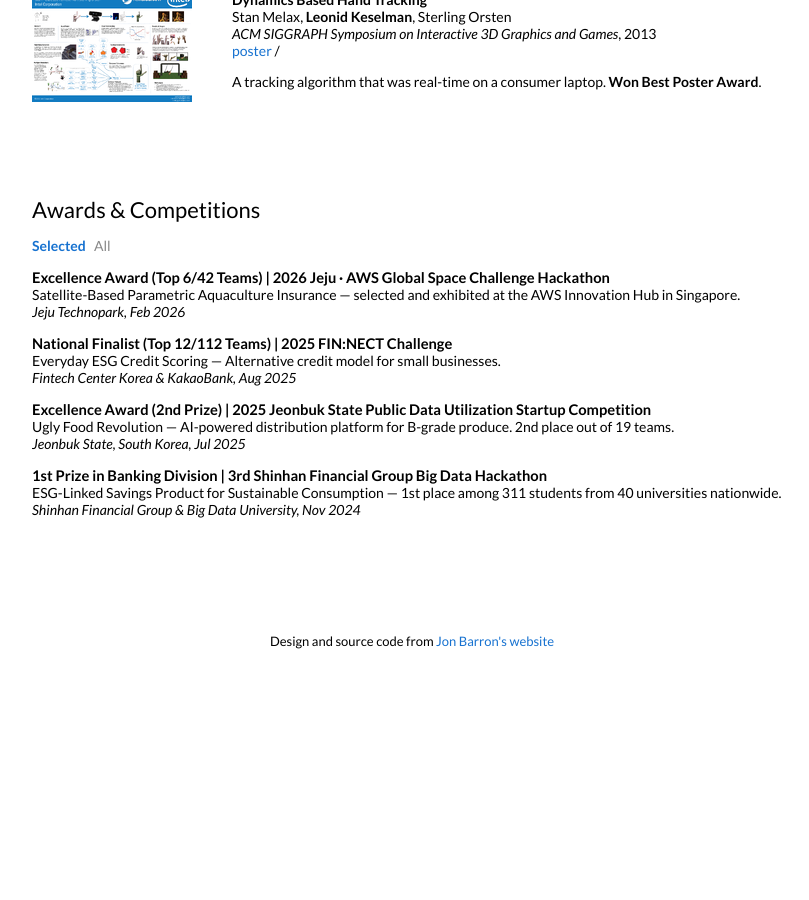
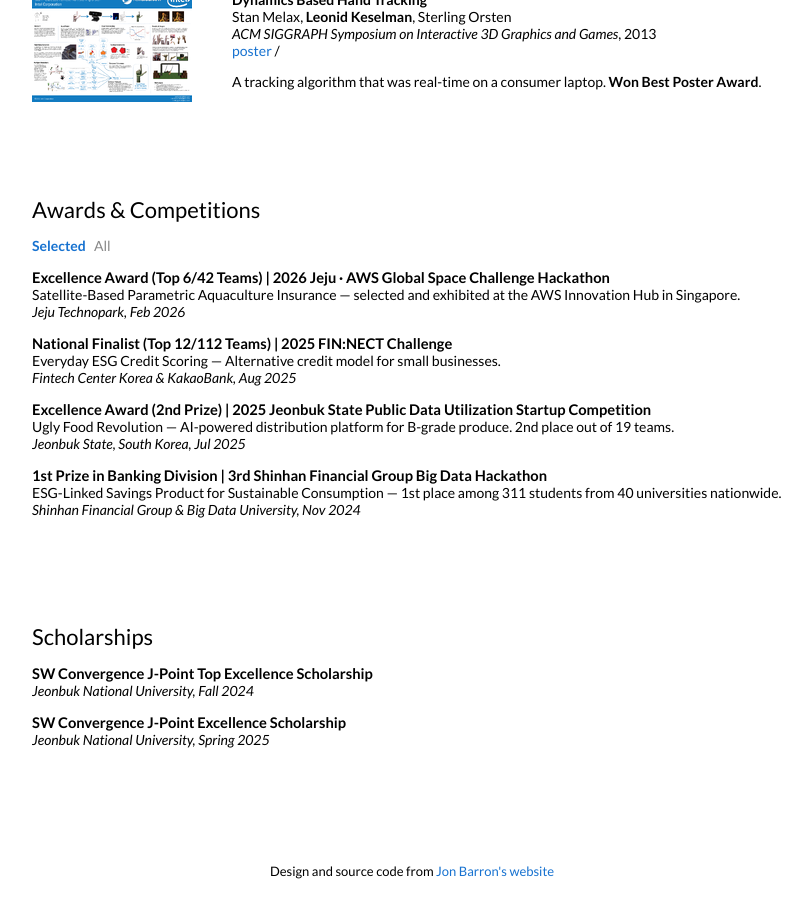
Before and after one commit to itdayou/itdayou.github.io, a Jekyll site: the page built from _posts/2023-08-28-3dgaussians.markdown, in a window 1280 px wide and 900 px high, scrolled down 2366 px. Shown: the whole window, without its empty margins (228-1037 px from the left). Built offline with Jekyll 4.4.1, drawn with Linux system fonts in a browser that asks for light colours; before the commit the page ends 3036 px from its top, so only the background shows below that.

Commit message:
Update default.html

```diff
--- a/_layouts/default.html
+++ b/_layouts/default.html
@@ -279,6 +279,25 @@
 
         <table style="width:100%;border:0px;border-spacing:0px;border-collapse:separate;margin-right:auto;margin-left:auto;">
           <tr>
+            <td style="padding:2.5%;width:100%;vertical-align:middle">
+              <h2>Scholarships</h2>
+              <p>
+                <strong style="font-size:105%;">SW Convergence J-Point Top Excellence Scholarship</strong><br>
+                <em>Jeonbuk National University, Fall 2024</em>
+              </p>
+              <p>
+                <strong style="font-size:105%;">SW Convergence J-Point Excellence Scholarship</strong><br>
+                <em>Jeonbuk National University, Spring 2025</em>
+              </p>
+            </td>
+          </tr>
+        </table>
+        <br>
+        <br>
+        <br>
+
+        <table style="width:100%;border:0px;border-spacing:0px;border-collapse:separate;margin-right:auto;margin-left:auto;">
+          <tr>
             <td style="padding:0px">
               <br>
               <p style="text-align:center;font-size:small;">
```
